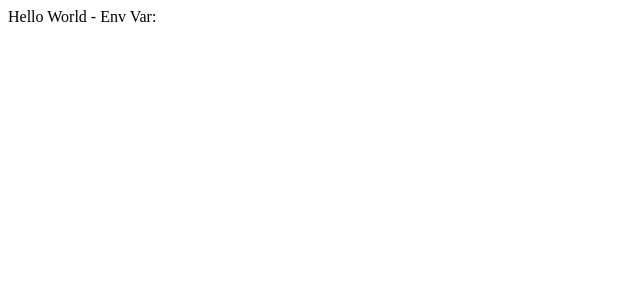
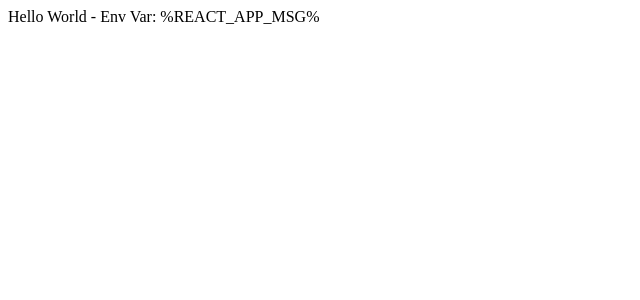
Before and after one commit to yaba/azure_static_web_app_react, a React (Create React App) app: page / in a window 1280 px wide. Shown: the top 300 px of the page, without its empty margins (0-640 px from the left). Built offline with nearby package versions, Linux system fonts and the light colour scheme; the HTML template or start-up script is replaced by a standard one.

Commit message:
Update App.js

```diff
--- a/src/App.js
+++ b/src/App.js
@@ -2,8 +2,7 @@ import React from 'react';
 
 function App() {
   const value = 'World';
-  const myappsetting = process.env.TEST_MSG;
-  return <div>Hello {value} - Env Var: {myappsetting}</div>;
+  return <div>Hello {value} - Env Var: %REACT_APP_MSG%</div>;
 }
 
 export default App;
```
